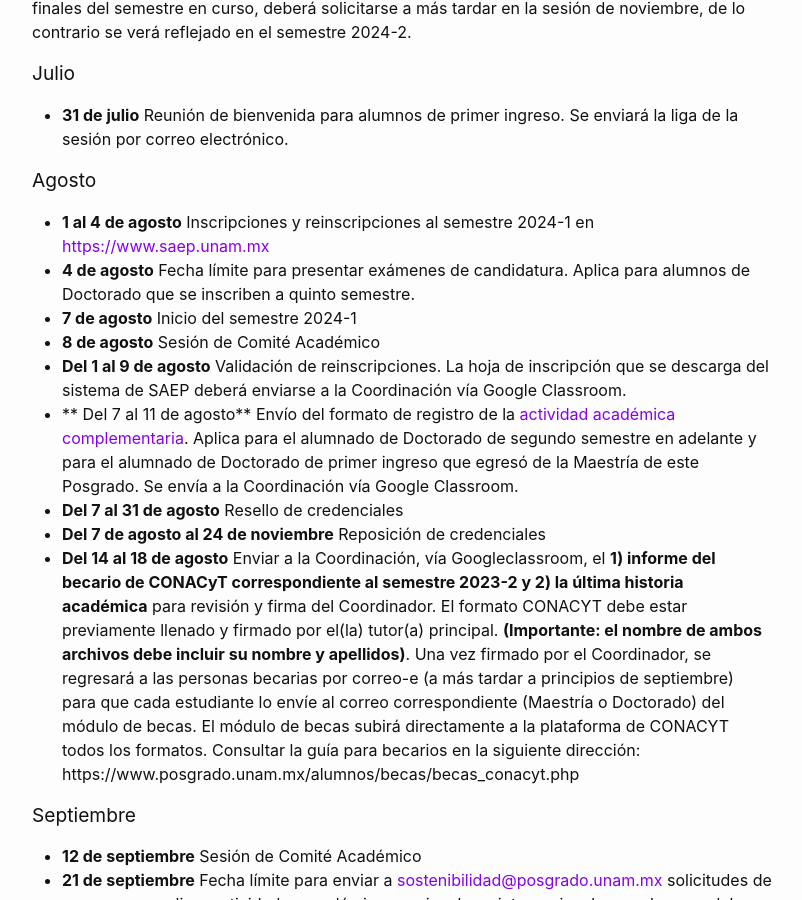
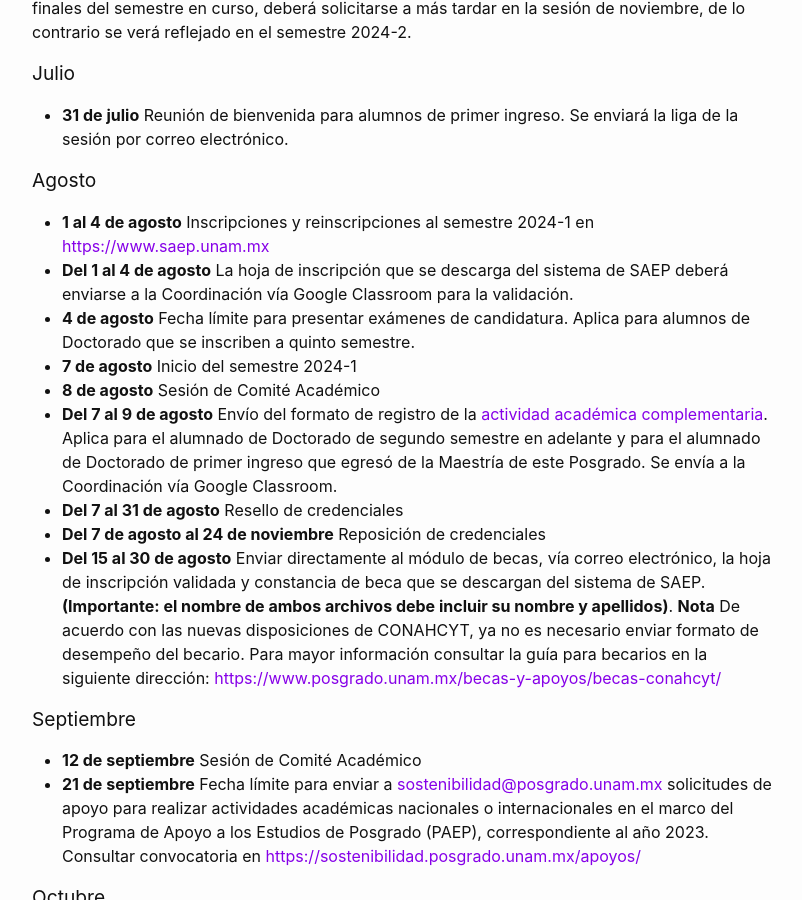
Before and after one commit to pcs-unam/pcs-unam.github.io, a Jekyll site: the page built from posgrado/calendario1.md, in a window 1280 px wide and 900 px high, scrolled down 496 px. Shown: the whole window, without its empty margins (238-1040 px from the left). Built offline with Jekyll 4.4.1, drawn with Linux system fonts in a browser that asks for light colours.

Commit message:
Ajustes al calendario 2024-1

```diff
--- a/posgrado/calendario1.md
+++ b/posgrado/calendario1.md
@@ -17,14 +17,17 @@ Para que un cambio aprobado por el Comité Académico se vea reflejado en el sis
 
 ### Agosto
 - **1 al 4 de agosto** Inscripciones y reinscripciones al semestre 2024-1 en <https://www.saep.unam.mx>
+- **Del 1 al 4 de agosto** La hoja de inscripción que se descarga del sistema de SAEP deberá enviarse a la Coordinación vía Google Classroom para la validación.
 - **4 de agosto** Fecha límite para presentar exámenes de candidatura. Aplica para alumnos de Doctorado que se inscriben a quinto semestre.
 - **7 de agosto** Inicio del semestre 2024-1
 - **8 de agosto** Sesión de Comité Académico
-- **Del 1 al 9 de agosto** Validación de reinscripciones.  La hoja de inscripción que se descarga del sistema de SAEP deberá enviarse a la Coordinación vía Google Classroom.
-- ** Del 7 al 11 de agosto** Envío del formato de registro de la [actividad académica complementaria](/doctorado/actividades). Aplica para el alumnado de Doctorado de segundo semestre en adelante y para el alumnado de Doctorado de primer ingreso que egresó de la Maestría de este Posgrado. Se envía a la Coordinación vía Google Classroom.
+- **Del 7 al 9 de agosto** Envío del formato de registro de la [actividad académica complementaria](/doctorado/actividades). Aplica para el alumnado de Doctorado de segundo semestre en adelante y para el alumnado de Doctorado de primer ingreso que egresó de la Maestría de este Posgrado. Se envía a la Coordinación vía Google Classroom.
 - **Del 7 al 31 de agosto** Resello de credenciales
 - **Del 7 de agosto al 24 de noviembre** Reposición de credenciales
-- **Del 14 al 18 de agosto** Enviar a la Coordinación, vía Googleclassroom, el **1) informe del becario de CONACyT correspondiente al semestre 2023-2 y 2) la última historia académica** para revisión y firma del Coordinador. El formato CONACYT debe estar previamente llenado y firmado por el(la) tutor(a) principal. **(Importante: el nombre de ambos archivos debe incluir su nombre y apellidos)**. Una vez firmado por el Coordinador, se regresará a las personas becarias por correo-e (a más tardar a principios de septiembre) para que cada estudiante lo envíe al correo correspondiente (Maestría o Doctorado) del módulo de becas. El módulo de becas subirá directamente a la plataforma de CONACYT todos los formatos. Consultar la guía para becarios en la siguiente dirección: https://www.posgrado.unam.mx/alumnos/becas/becas_conacyt.php
+- **Del 15 al 30 de agosto** Enviar directamente al módulo de becas, vía correo electrónico, la hoja de inscripción validada y constancia de beca que se descargan del sistema de SAEP. **(Importante: el nombre de ambos archivos debe incluir su nombre y apellidos)**.
+**Nota** De acuerdo con las nuevas disposiciones de CONAHCYT, ya no es necesario enviar formato de desempeño del becario.
+Para mayor información consultar la guía para becarios en la siguiente dirección: <https://www.posgrado.unam.mx/becas-y-apoyos/becas-conahcyt/>
+
 
 ### Septiembre
 
```
